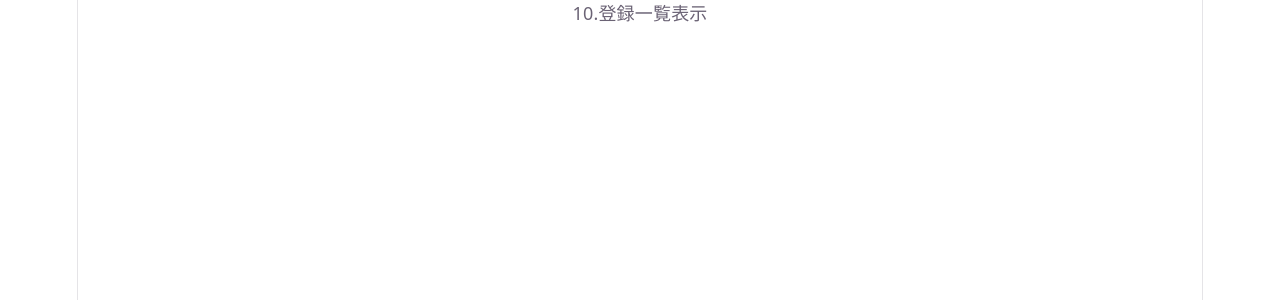
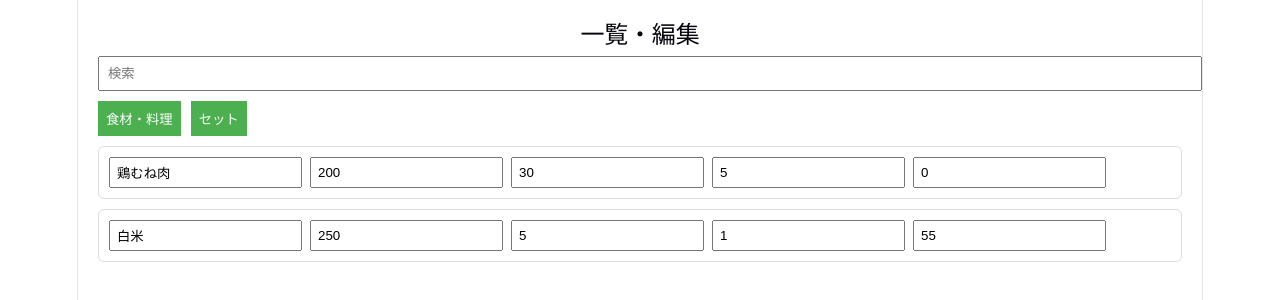
Before and after one commit to YushiroKishimoto/PFC_navi, a React app in the folder frontend/: page /list in a window 1280 px wide. Shown: the top 300 px of the page. Built offline with nearby package versions, Linux system fonts and the light colour scheme; the HTML template or start-up script is replaced by a standard one.

Commit message:
登録一覧表示編集画面の追加

```diff
--- /dev/null
+++ b/frontend/src/pages/List/List.module.css
@@ -0,0 +1,36 @@
+.container {
+  padding: 20px;
+}
+
+.input {
+  width: 100%;
+  padding: 8px;
+  margin-bottom: 10px;
+}
+
+.tabs {
+  display: flex;
+  gap: 10px;
+  margin-bottom: 10px;
+}
+
+.list {
+  display: flex;
+  flex-direction: column;
+  gap: 10px;
+}
+
+.card {
+  border: 1px solid #ddd;
+  padding: 10px;
+  border-radius: 6px;
+  display: flex;
+  gap: 8px;
+  flex-wrap: wrap;
+}
+
+.row {
+  display: flex;
+  gap: 6px;
+  align-items: center;
+}
--- a/frontend/src/pages/List/index.jsx
+++ b/frontend/src/pages/List/index.jsx
@@ -1,3 +1,176 @@
+import { useState, useMemo } from "react";
+import styles from "./List.module.css";
+
 export default function List() {
-  return <div>10.登録一覧表示</div>;
+  const [tab, setTab] = useState("item");
+  const [search, setSearch] = useState("");
+
+  // mock DB（本来はAPI）
+  const [items, setItems] = useState([
+    { id: 1, name: "鶏むね肉", kcal: 200, p: 30, f: 5, c: 0 },
+    { id: 2, name: "白米", kcal: 250, p: 5, f: 1, c: 55 },
+  ]);
+
+  const [sets, setSets] = useState([
+    {
+      id: 1,
+      name: "減量セット",
+      items: ["鶏むね肉", "白米"],
+      kcal: 450,
+      p: 35,
+      f: 6,
+      c: 55,
+    },
+  ]);
+
+  // 検索フィルタ
+  const filteredItems = useMemo(() => {
+    return items.filter((i) => i.name.includes(search));
+  }, [items, search]);
+
+  const filteredSets = useMemo(() => {
+    return sets.filter((s) => s.name.includes(search));
+  }, [sets, search]);
+
+  // 編集（食材）
+  const updateItem = (id, field, value) => {
+    setItems((prev) =>
+      prev.map((i) => (i.id === id ? { ...i, [field]: value } : i))
+    );
+  };
+
+  // 編集（セット）
+  const updateSet = (id, field, value) => {
+    setSets((prev) =>
+      prev.map((s) => (s.id === id ? { ...s, [field]: value } : s))
+    );
+  };
+
+  return (
+    <div className={styles.container}>
+      <h2>一覧・編集</h2>
+
+      {/* 検索 */}
+      <input
+        className={styles.input}
+        placeholder="検索"
+        value={search}
+        onChange={(e) => setSearch(e.target.value)}
+      />
+
+      {/* タブ */}
+      <div className={styles.tabs}>
+        <button onClick={() => setTab("item")}>食材・料理</button>
+        <button onClick={() => setTab("set")}>セット</button>
+      </div>
+
+      {/* 食材一覧 */}
+      {tab === "item" && (
+        <div className={styles.list}>
+          {filteredItems.map((item) => (
+            <div key={item.id} className={styles.card}>
+              <input
+                value={item.name}
+                onChange={(e) =>
+                  updateItem(item.id, "name", e.target.value)
+                }
+              />
+
+              <input
+                type="number"
+                value={item.kcal}
+                onChange={(e) =>
+                  updateItem(item.id, "kcal", Number(e.target.value))
+                }
+              />
+
+              <input
+                type="number"
+                value={item.p}
+                onChange={(e) =>
+                  updateItem(item.id, "p", Number(e.target.value))
+                }
+              />
+
+              <input
+                type="number"
+                value={item.f}
+                onChange={(e) =>
+                  updateItem(item.id, "f", Number(e.target.value))
+                }
+              />
+
+              <input
+                type="number"
+                value={item.c}
+                onChange={(e) =>
+                  updateItem(item.id, "c", Number(e.target.value))
+                }
+              />
+            </div>
+          ))}
+        </div>
+      )}
+
+      {/* セット一覧 */}
+      {tab === "set" && (
+        <div className={styles.list}>
+          {filteredSets.map((set) => (
+            <div key={set.id} className={styles.card}>
+              <input
+                value={set.name}
+                onChange={(e) =>
+                  updateSet(set.id, "name", e.target.value)
+                }
+              />
+
+              <div className={styles.row}>
+                <span>kcal</span>
+                <input
+                  type="number"
+                  value={set.kcal}
+                  onChange={(e) =>
+                    updateSet(set.id, "kcal", Number(e.target.value))
+                  }
+                />
+              </div>
+
+              <div className={styles.row}>
+                <span>P</span>
+                <input
+                  type="number"
+                  value={set.p}
+                  onChange={(e) =>
+                    updateSet(set.id, "p", Number(e.target.value))
+                  }
+                />
+              </div>
+
+              <div className={styles.row}>
+                <span>F</span>
+                <input
+                  type="number"
+                  value={set.f}
+                  onChange={(e) =>
+                    updateSet(set.id, "f", Number(e.target.value))
+                  }
+                />
+              </div>
+
+              <div className={styles.row}>
+                <span>C</span>
+                <input
+                  type="number"
+                  value={set.c}
+                  onChange={(e) =>
+                    updateSet(set.id, "c", Number(e.target.value))
+                  }
+                />
+              </div>
+            </div>
+          ))}
+        </div>
+      )}
+    </div>
+  );
 }
```
